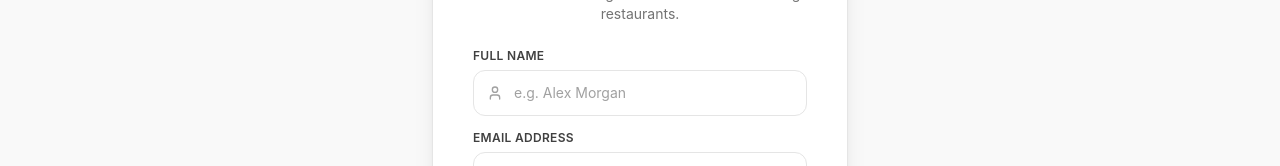
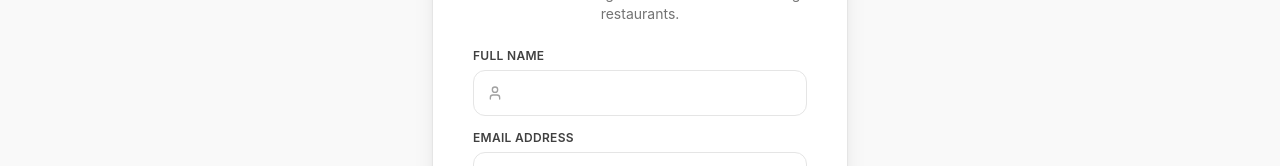
Before and after one commit to EyuAtske/TasteTrack, a React app in the folder frontend/: page / in a window 1280 px wide. Both pictures are taken after a click on the button "Register". Shown: the part 274-440 px from the top of the page. Built offline with nearby package versions, Linux system fonts and the light colour scheme; the HTML template or start-up script is replaced by a standard one.

Commit message:
Remove full name placeholder

```diff
--- a/frontend/src/pages/register.jsx
+++ b/frontend/src/pages/register.jsx
@@ -78,7 +78,7 @@ export default function Register({ onNavigateToLogin, onRegisterSuccess }) {
           <Input
             id="register-name"
             label="Full Name"
-            placeholder="e.g. Alex Morgan"
+
             value={name}
             onChange={(e) => {
               setName(e.target.value);
```
